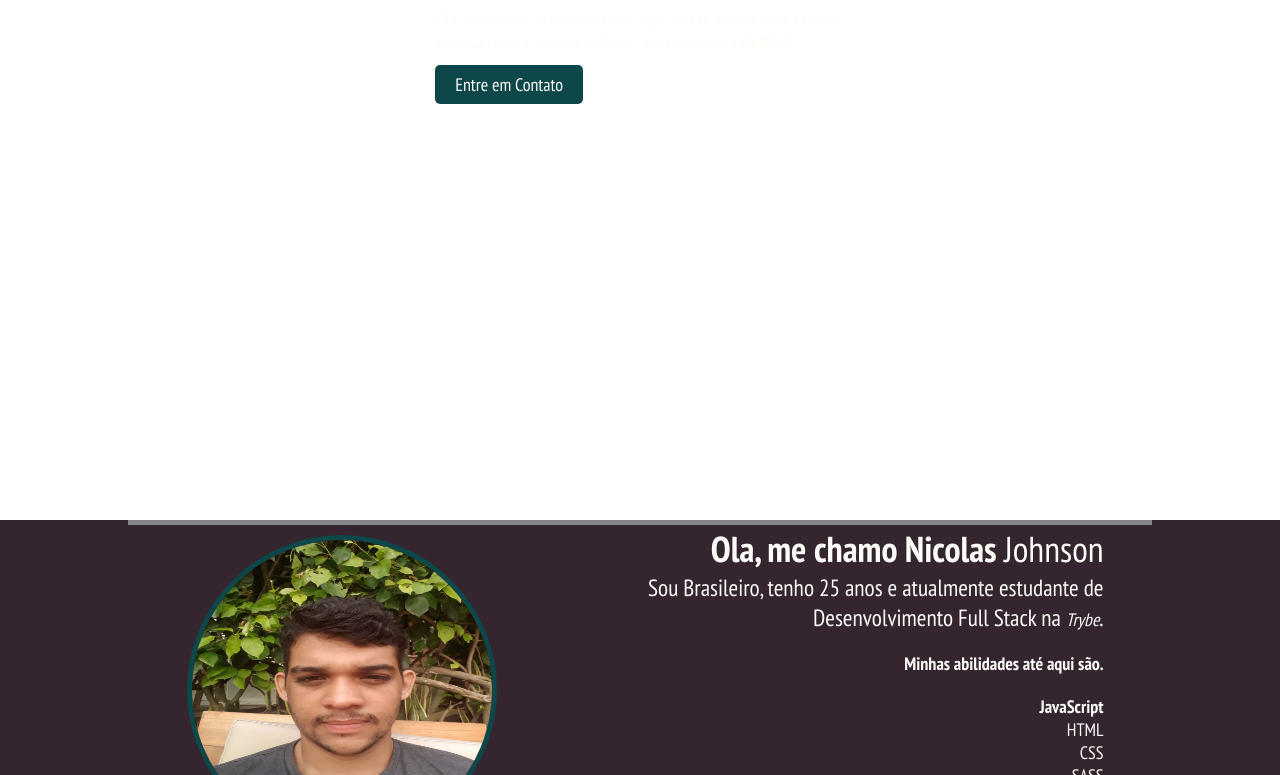
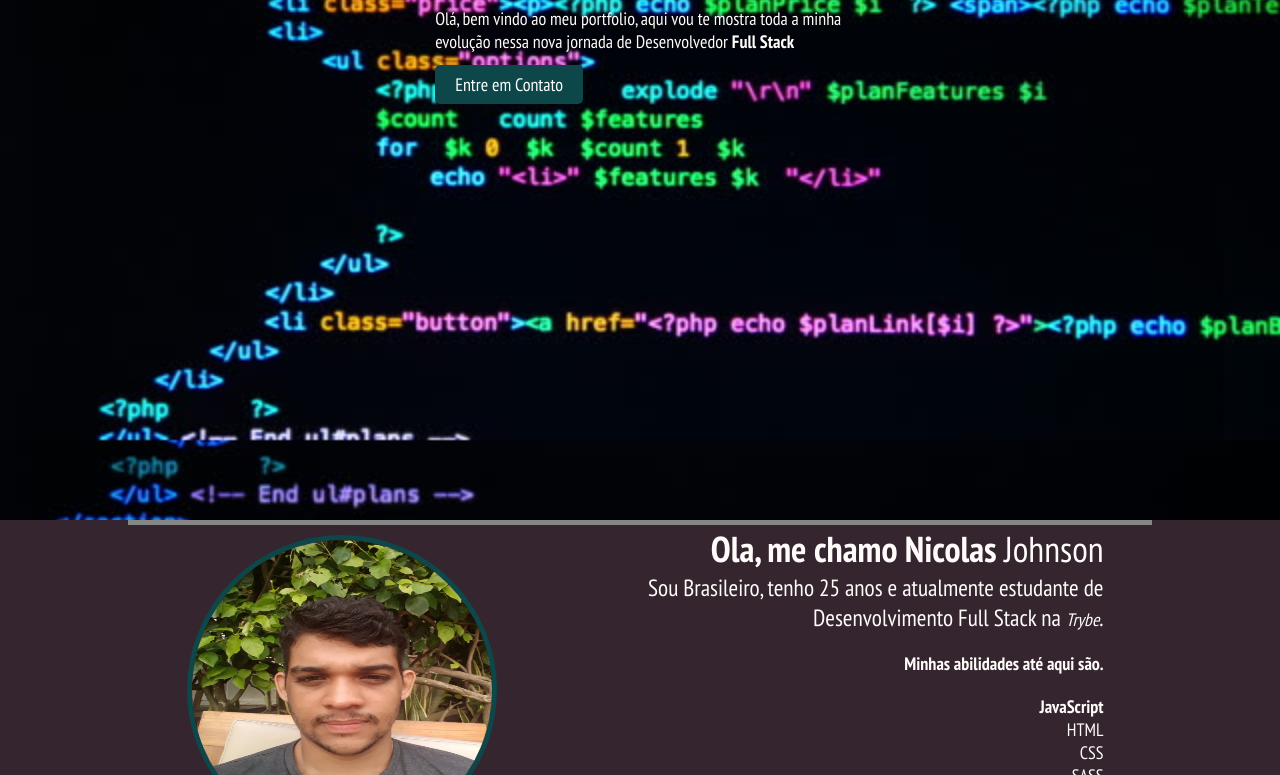
Before and after one commit to Nicolas-Johnson/Old-landingPage, a plain HTML site: page index.html in a window 1280 px wide. Shown: the part 280-1055 px from the top of the page. Drawn offline with Linux system fonts and the light colour scheme.

Commit message:
Altera background da Area de INICIO

```diff
--- a/CSS/main.scss
+++ b/CSS/main.scss
@@ -41,7 +41,10 @@ body {
         background: $white;
 
         section#inicio {
-            background: url();
+            background:  url(../imagens/gettyimages-539028812-640x640.jpg);
+            //background-repeat: no-repeat;
+            background-size: contain;
+            background-position: top left;
             height: 100vh;
 
             .container {
```
Also changed, not shown: CSS/main.css, 1 other file.
